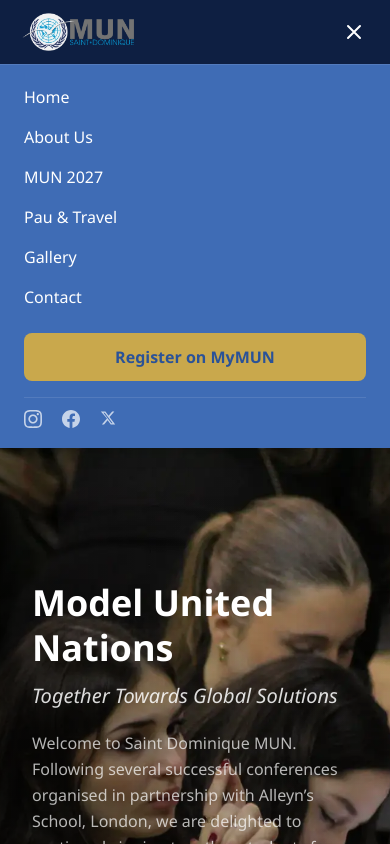
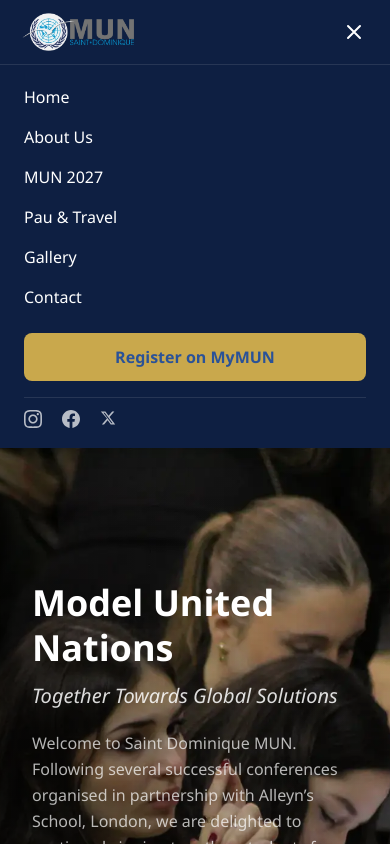
Before and after one commit to gastongabaixtucf8/projet-MUN-saintdo, a Next.js app: page / in a window 390 px wide. Both pictures are taken after a click on the button "Toggle menu". Shown: the top 844 px of the page. Built offline with nearby package versions, Linux system fonts and the light colour scheme.

Commit message:
auto-save

```diff
--- a/components/Header.tsx
+++ b/components/Header.tsx
@@ -86,7 +86,7 @@ export default function Header() {
 
       {/* Mobile menu */}
       {open && (
-        <div className="lg:hidden bg-navy-mid border-t border-white/10 px-6 py-5 flex flex-col gap-4">
+        <div className="lg:hidden bg-navy-dark border-t border-white/10 px-6 py-5 flex flex-col gap-4">
           {navLinks.map(({ href, label }) => (
             <Link key={href} href={href} className="text-white hover:text-gold font-medium" onClick={() => setOpen(false)}>
               {label}
```
